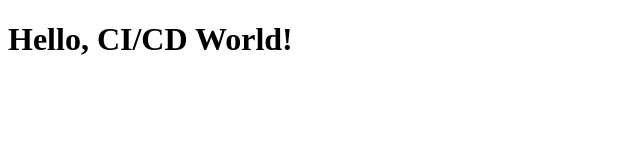
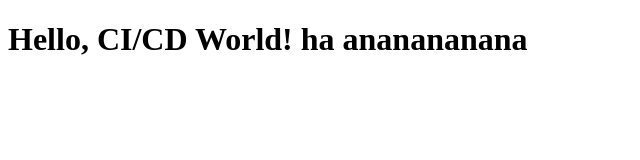
Before and after one commit to Ashreaff/CICDProject, a plain HTML site: page src/index.html in a window 1280 px wide. Shown: the whole page, without its empty margins (0-640 px from the left). Drawn offline with Linux system fonts and the light colour scheme.

Commit message:
modifier 1

```diff
--- a/src/index.html
+++ b/src/index.html
@@ -4,6 +4,6 @@
     <title>App CI/CD</title>
 </head>
 <body>
-    <h1>Hello, CI/CD World!</h1>
+    <h1>Hello, CI/CD World! ha ananananana </h1>
 </body>
 </html>
```
